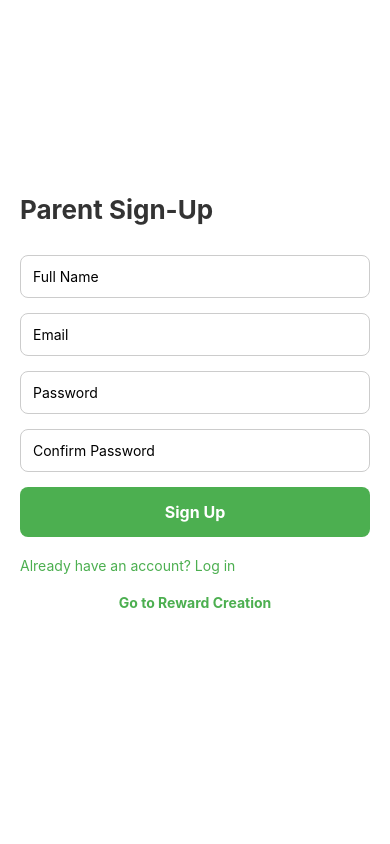
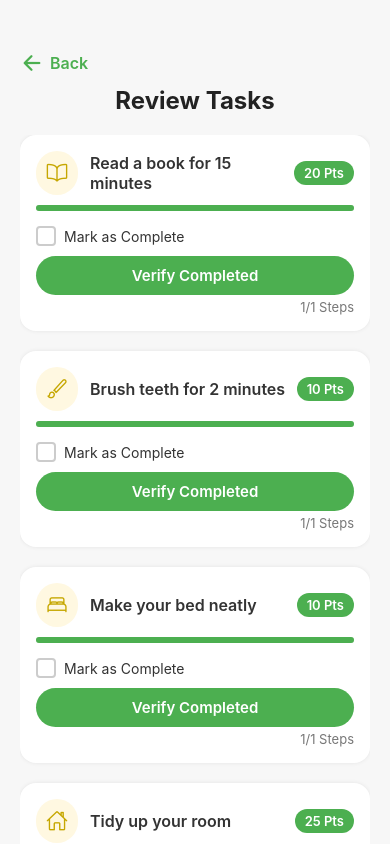
Before and after one commit to Niyah2004/Capstone4901, a React Native app in the folder habitat-app/: screen /ReviewTasks in a window 390 px wide. Built offline with nearby package versions, Linux system fonts and the light colour scheme.

Commit message:
Added ReviewTasksScreen with icons, checkbox toggle, and back button; updated ParentSignupScreen navigation and app config

```diff
--- a/habitat-app/App.js
+++ b/habitat-app/App.js
@@ -1,29 +1,71 @@
 import React from "react";
 import { NavigationContainer } from "@react-navigation/native";
 import { createNativeStackNavigator } from "@react-navigation/native-stack";
+import { createBottomTabNavigator } from "@react-navigation/bottom-tabs";
+import { Ionicons } from "@expo/vector-icons";
 import { registerRootComponent } from "expo";
 
+// Screens
 import SignUpScreen from "./screens/SignUpScreen";
 import ChildProfileSetupScreen from "./screens/ChildProfileSetupScreen";
 import RewardCreationScreen from "./screens/RewardCreationScreen";
 import ParentSignupScreen from "./screens/ParentSignupScreen";
+import ReviewTasksScreen from "./screens/ReviewTasksScreen";
 
+// Create navigators
 const Stack = createNativeStackNavigator();
+const Tab = createBottomTabNavigator();
+
+function BottomTabs() {
+  return (
+    <Tab.Navigator
+      screenOptions={({ route }) => ({
+        headerShown: false,
+        tabBarIcon: ({ color, size }) => {
+          let iconName;
+          if (route.name === "Home") iconName = "home-outline";
+          else if (route.name === "Tasks") iconName = "list-outline";
+          else if (route.name === "Rewards") iconName = "gift-outline";
+          else if (route.name === "Profile") iconName = "person-outline";
+          return <Ionicons name={iconName} size={size} color={color} />;
+        },
+        tabBarActiveTintColor: "#4CAF50",
+        tabBarInactiveTintColor: "gray",
+        tabBarStyle: {
+          height: 70,
+          paddingBottom: 10,
+          paddingTop: 10,
+          backgroundColor: "#fff",
+        },
+        tabBarLabelStyle: {
+          fontSize: 12,
+          fontWeight: "500",
+        },
+      })}
+    >
+      <Tab.Screen name="Home" component={ParentSignupScreen} />
+      <Tab.Screen name="Tasks" component={ReviewTasksScreen} />
+      <Tab.Screen name="Rewards" component={RewardCreationScreen} />
+      <Tab.Screen name="Profile" component={ChildProfileSetupScreen} />
+    </Tab.Navigator>
+  );
+}
 
 function App() {
   return (
     <NavigationContainer>
       <Stack.Navigator initialRouteName="ParentSignup" screenOptions={{ headerShown: false }}>
+        <Stack.Screen name="ParentSignup" component={ParentSignupScreen} />
         <Stack.Screen name="SignUp" component={SignUpScreen} />
         <Stack.Screen name="ChildProfileSetup" component={ChildProfileSetupScreen} />
         <Stack.Screen name="RewardCreation" component={RewardCreationScreen} />
-        <Stack.Screen name="ParentSignup" component={ParentSignupScreen} />
+        <Stack.Screen name="ReviewTasks" component={ReviewTasksScreen} />
+        {/* This replaces your old main navigation area */}
+        <Stack.Screen name="MainTabs" component={BottomTabs} />
       </Stack.Navigator>
     </NavigationContainer>
   );
 }
 
-// Register the main component
 registerRootComponent(App);
-
 export default App;
--- a/habitat-app/screens/ParentSignupScreen.js
+++ b/habitat-app/screens/ParentSignupScreen.js
@@ -67,6 +67,14 @@ export default function ParentSignupScreen({ navigation }) {
     Go to Reward Creation
   </Text>
 </TouchableOpacity>
+<TouchableOpacity
+  style={{ marginTop: 10 }}
+  onPress={() => navigation.navigate("ReviewTasks")}
+>
+  <Text style={{ color: "#4CAF50", fontWeight: "bold", textAlign: "center" }}>
+    Go to Review Tasks
+  </Text>
+</TouchableOpacity>
 <View style={{ height: 40 }} />
     </ScrollView>
   );
--- /dev/null
+++ b/habitat-app/screens/ReviewTasksScreen.js
@@ -0,0 +1,201 @@
+import React, { useState } from "react";
+import { View, Text, TouchableOpacity, FlatList, StyleSheet } from "react-native";
+import { Ionicons } from "@expo/vector-icons";
+
+export default function ReviewTasksScreen({ navigation }) {
+    const [tasks, setTasks] = useState([
+    { id: "1", title: "Read a book for 15 minutes", points: 20, steps: "1/1 Steps", icon: "book-outline", completed: false },
+    { id: "2", title: "Brush teeth for 2 minutes", points: 10, steps: "1/1 Steps", icon: "brush-outline", completed: false },
+    { id: "3", title: "Make your bed neatly", points: 10, steps: "1/1 Steps", icon: "bed-outline", completed: false },
+    { id: "4", title: "Tidy up your room", points: 25, steps: "3/3 Steps", icon: "home-outline", completed: false },
+  ]);
+
+  const toggleComplete = (id) => {
+    setTasks((prevTasks) =>
+      prevTasks.map((task) =>
+        task.id === id ? { ...task, completed: !task.completed } : task
+      )
+    );
+  };
+
+  const renderTask = ({ item }) => (
+    <View style={styles.card}>
+      <View style={styles.taskHeader}>
+        <View style={styles.iconCircle}>
+          <Ionicons name={item.icon} size={22} color="#C6A700" />
+        </View>
+        <Text style={styles.title}>{item.title}</Text>
+        <View style={styles.pointsContainer}>
+          <Text style={styles.pointsText}>{item.points} Pts</Text>
+        </View>
+      </View>
+
+      <View style={styles.progressBar}>
+        <View style={styles.progressFill}></View>
+      </View>
+
+      <View style={styles.taskFooter}>
+        <TouchableOpacity
+          style={styles.checkBoxContainer}
+          onPress={() => toggleComplete(item.id)}
+        >
+          <View
+            style={[
+              styles.checkBox,
+              item.completed && { backgroundColor: "#4CAF50", borderColor: "#4CAF50" },
+            ]}
+          >
+            {item.completed && (
+              <Ionicons name="checkmark" size={14} color="#fff" />
+            )}
+          </View>
+          <Text style={styles.checkText}>
+            {item.completed ? "Marked as Complete" : "Mark as Complete"}
+          </Text>
+        </TouchableOpacity>
+
+        <TouchableOpacity style={styles.verifyButton}>
+          <Text style={styles.verifyText}>Verify Completed</Text>
+        </TouchableOpacity>
+      </View>
+
+      <Text style={styles.stepsText}>{item.steps}</Text>
+    </View>
+  );
+
+  return (
+    <View style={styles.container}>
+        <TouchableOpacity
+      style={styles.backButton}
+      onPress={() => navigation.goBack()}
+    >
+      <Ionicons name="arrow-back-outline" size={24} color="#4CAF50" />
+      <Text style={styles.backText}>Back</Text>
+    </TouchableOpacity>
+      <Text style={styles.header}>Review Tasks</Text>
+      <FlatList
+        data={tasks}
+        keyExtractor={(item) => item.id}
+        renderItem={renderTask}
+        showsVerticalScrollIndicator={false}
+        contentContainerStyle={{ paddingBottom: 100 }}
+      />
+    </View>
+  );
+}
+
+const styles = StyleSheet.create({
+  container: {
+    flex: 1,
+    backgroundColor: "#F7F7F7",
+    paddingHorizontal: 20,
+    paddingTop: 50,
+  },
+  header: {
+    fontSize: 24,
+    fontWeight: "bold",
+    color: "#222",
+    marginBottom: 20,
+    textAlign: "center",
+  },
+  card: {
+    backgroundColor: "#fff",
+    borderRadius: 16,
+    padding: 16,
+    marginBottom: 20,
+    shadowColor: "#000",
+    shadowOpacity: 0.08,
+    shadowRadius: 4,
+    elevation: 3,
+  },
+  taskHeader: {
+    flexDirection: "row",
+    alignItems: "center",
+    marginBottom: 10,
+  },
+  iconCircle: {
+    backgroundColor: "#FFF8E1",
+    borderRadius: 50,
+    padding: 10,
+    marginRight: 12,
+  },
+  title: {
+    flex: 1,
+    fontSize: 16,
+    fontWeight: "600",
+    color: "#333",
+  },
+  pointsContainer: {
+    backgroundColor: "#4CAF50",
+    borderRadius: 20,
+    paddingVertical: 4,
+    paddingHorizontal: 10,
+  },
+  pointsText: {
+    color: "#fff",
+    fontWeight: "600",
+    fontSize: 13,
+  },
+  progressBar: {
+    height: 6,
+    backgroundColor: "#E0E0E0",
+    borderRadius: 4,
+    marginBottom: 10,
+  },
+  progressFill: {
+    width: "100%",
+    height: "100%",
+    backgroundColor: "#4CAF50",
+    borderRadius: 4,
+  },
+  stepsText: {
+    color: "#777",
+    fontSize: 13,
+    marginTop: 4,
+    textAlign: "right",
+  },
+  taskFooter: {
+    marginTop: 5,
+  },
+  checkBoxContainer: {
+    flexDirection: "row",
+    alignItems: "center",
+    marginBottom: 10,
+  },
+  checkBox: {
+    width: 20,
+    height: 20,
+    borderRadius: 4,
+    borderWidth: 2,
+    borderColor: "#ccc",
+    alignItems: "center",
+    justifyContent: "center",
+    marginRight: 8,
+  },
+  checkText: {
+    color: "#333",
+    fontSize: 14,
+  },
+  verifyButton: {
+    backgroundColor: "#4CAF50",
+    borderRadius: 25,
+    paddingVertical: 10,
+  },
+  verifyText: {
+    color: "#fff",
+    textAlign: "center",
+    fontWeight: "600",
+    fontSize: 15,
+  },
+  backButton: {
+    flexDirection: "row",
+    alignItems: "center",
+    marginBottom: 10,
+  },
+  backText: {
+    color: "#4CAF50",
+    fontSize: 16,
+    fontWeight: "600",
+    marginLeft: 6,
+  },
+});
```
Also changed, not shown: habitat-app/package.json (+5 -3 lines), 1 other file (tests, documents, lock files or other folders).
